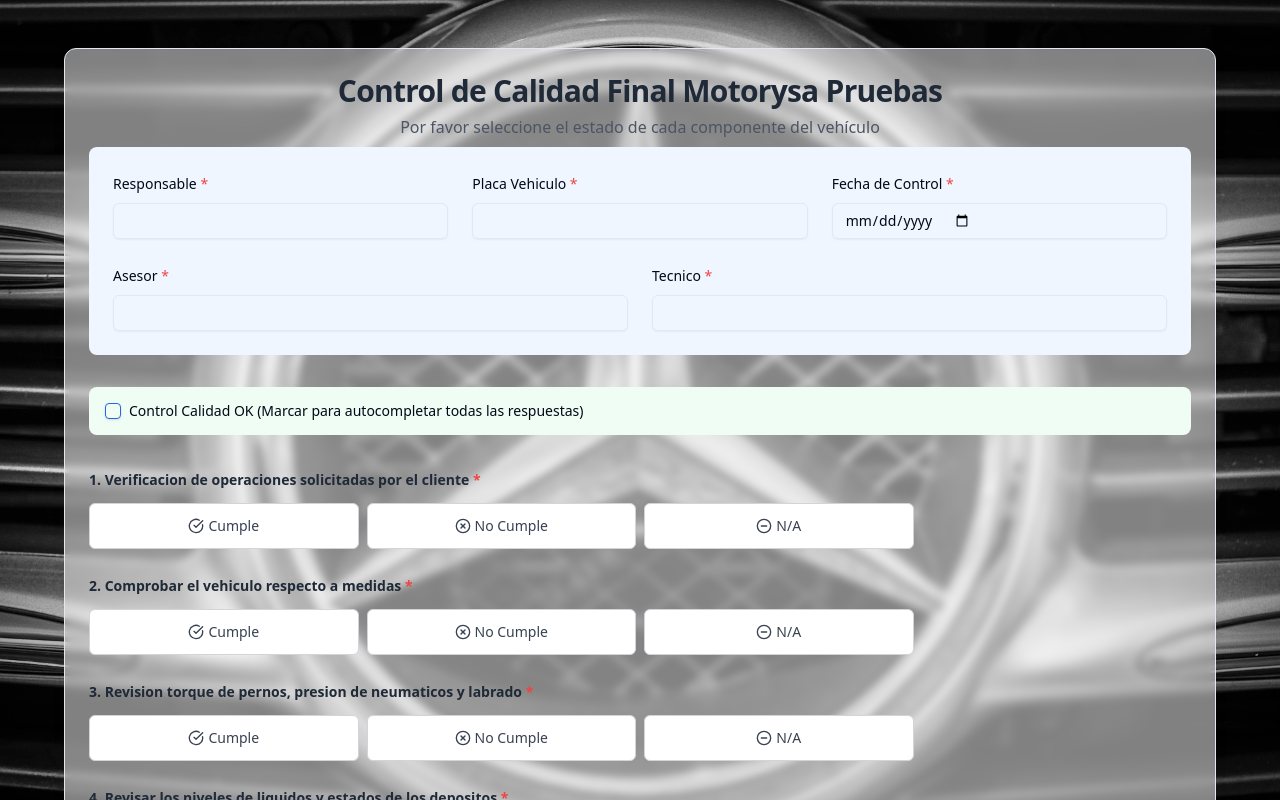
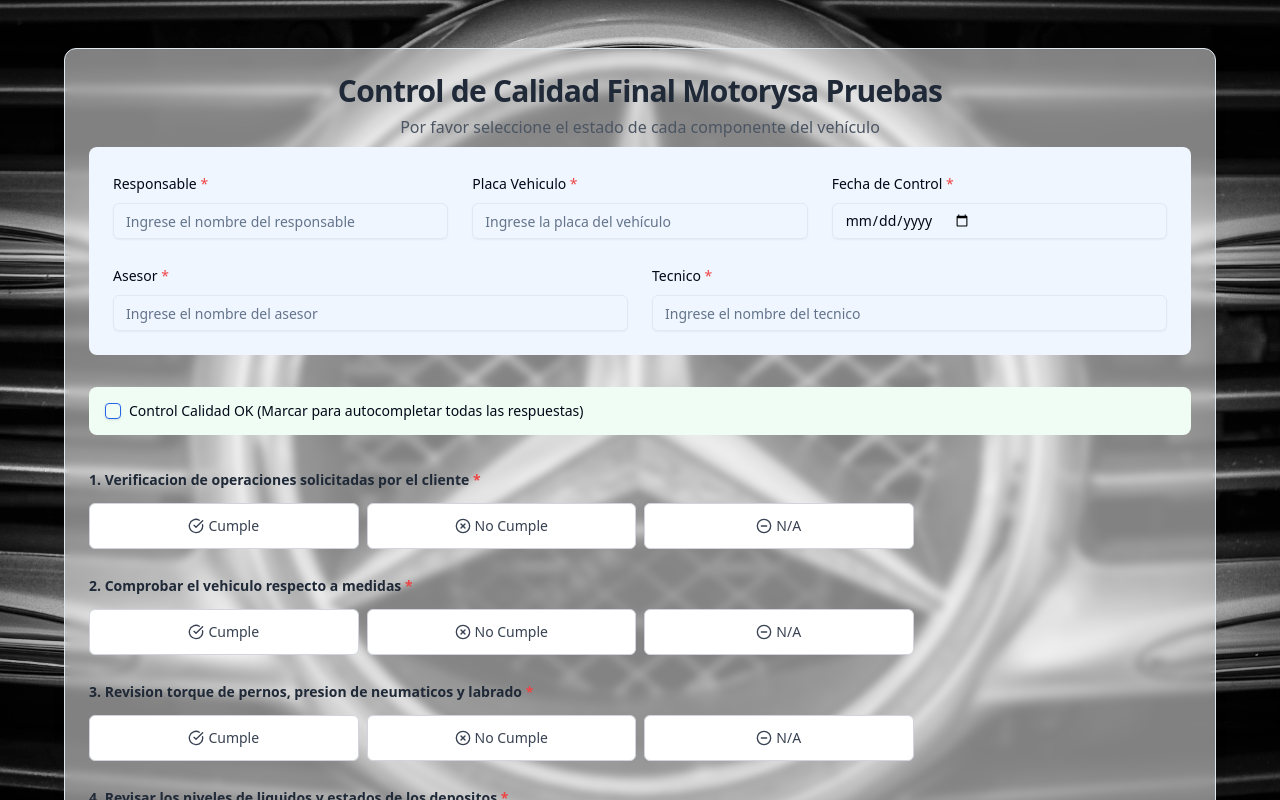
Before and after one commit to MoisesArias/formulario-inspeccion-calidad-final, a React (Vite) app: page / in a window 1280 px wide. Shown: the top 800 px of the page. Built offline with nearby package versions, Linux system fonts and the light colour scheme.

Commit message:
se agregan placeholders de campos nuevos

```diff
--- a/src/App.tsx
+++ b/src/App.tsx
@@ -437,6 +437,7 @@
                         setResponsible(e.target.value);
                         if (responsibleError) setResponsibleError(false);
                       }}
+                      placeholder="Ingrese el nombre del responsable"
                       className={responsibleError ? "border-red-500" : ""}
                     />
                     {responsibleError && <p className="text-red-500 text-sm">El nombre del responsable es requerido</p>}
@@ -449,6 +450,7 @@
                       id="plate"
                       value={plateNumber}
                       onChange={handlePlateChange}
+                      placeholder="Ingrese la placa del vehículo"
                       className={plateError ? "border-red-500" : ""}
                     />
                     {plateError && <p className="text-red-500 text-sm">La placa del vehículo es requerida</p>}
@@ -483,6 +485,7 @@
                         setAdvisor(e.target.value);
                         if (advisorError) setAdvisorError(false);
                       }}
+                      placeholder="Ingrese el nombre del asesor"
                       className={advisorError ? "border-red-500" : ""}
                     />
                     {advisorError && <p className="text-red-500 text-sm">El asesor es requerido</p>}
@@ -498,6 +501,7 @@
                         setTechnician(e.target.value);
                         if (technicianError) setTechnicianError(false);
                       }}
+                      placeholder="Ingrese el nombre del tecnico"
                       className={technicianError ? "border-red-500" : ""}
                     />
                     {technicianError && <p className="text-red-500 text-sm">El tecnico es requerido</p>}
```
